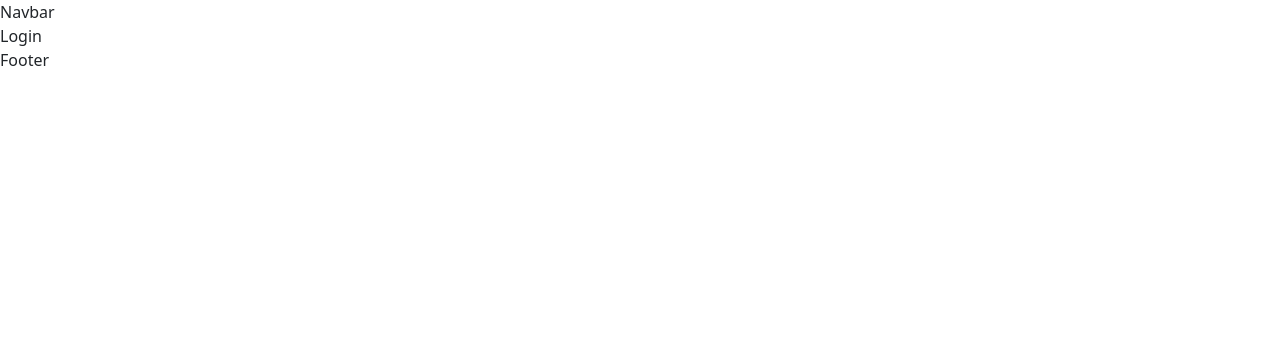
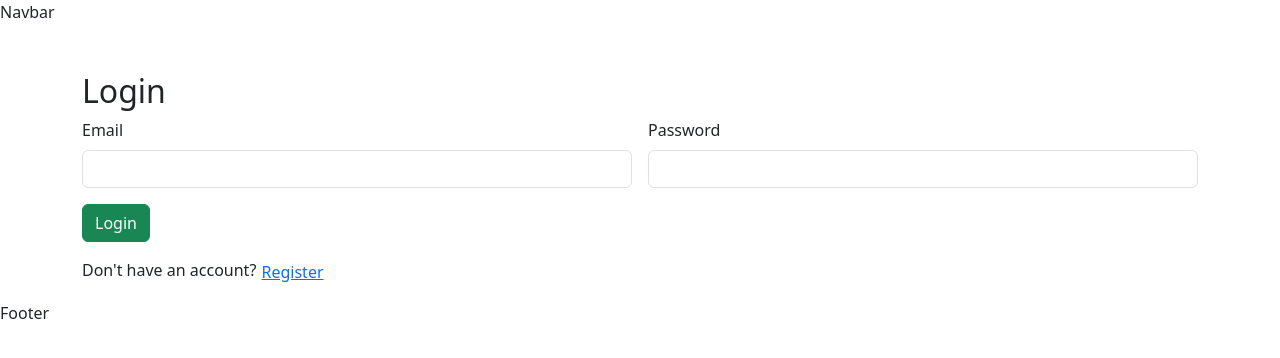
Before and after one commit to neamatabdollah/BookingApp-React, a React (Vite) app: page / in a window 1280 px wide. Shown: the top 358 px of the page. Built offline with nearby package versions, Linux system fonts and the light colour scheme.

Commit message:
Create the Login page conent and use localstorage to save the user data from Register page

```diff
--- a/src/pages/Login/Login.jsx
+++ b/src/pages/Login/Login.jsx
@@ -1,9 +1,79 @@
-import React from 'react'
+import React from "react";
+import { useForm } from "react-hook-form";
+// import { useSelector, useDispatch } from "react-redux";
+import { useNavigate } from "react-router-dom";
 
 function Login() {
+  // const { user } = useSelector((state) => state.user);
+  const navigate = useNavigate();
+
+  const {
+    register,
+    handleSubmit,
+    formState: { errors },
+  } = useForm();
+
+  const onSubmit = (data) => {
+    const savedUser = JSON.parse(localStorage.getItem("bookingUser"));
+
+    if (
+      savedUser &&
+      savedUser.email === data.email &&
+      savedUser.password === data.password
+    ) {
+      console.log("Login Success!");
+      navigate("/home");
+    } else {
+      alert("Invalid credentials or not registered yet!");
+    }
+  };
   return (
-    <div>Login</div>
-  )
+    <div className="container mt-5">
+      <h2>Login</h2>
+      <form onSubmit={handleSubmit(onSubmit)} className="row g-3">
+        <div className="col-md-6">
+          <label className="form-label">Email</label>
+          <input
+            type="email"
+            className="form-control"
+            {...register("email", { required: "Email is required" })}
+          />
+          {errors.email && (
+            <p className="text-danger">{errors.email.message}</p>
+          )}
+        </div>
+
+        <div className="col-md-6">
+          <label className="form-label">Password</label>
+          <input
+            type="password"
+            className="form-control"
+            {...register("password", { required: "Password is required" })}
+          />
+          {errors.password && (
+            <p className="text-danger">{errors.password.message}</p>
+          )}
+        </div>
+
+        <div className="col-12">
+          <button type="submit" className="btn btn-success">
+            Login
+          </button>
+
+          <p className="mt-3">
+            Don't have an account?{" "}
+            <button
+              type="button"
+              className="btn btn-link p-0"
+              onClick={() => navigate("/register")}
+            >
+              Register
+            </button>
+          </p>
+        </div>
+      </form>
+    </div>
+  );
 }
 
-export default Login
+export default Login;
--- a/src/pages/Register/Register.jsx
+++ b/src/pages/Register/Register.jsx
@@ -21,6 +21,7 @@ function Register() {
 
   const onSubmit = (data) => {
     dispatch(registerUser(data));
+    localStorage.setItem("bookingUser", JSON.stringify(data));
     console.log("REGISTERED:", data);
     navigate("/home");
   };
```
